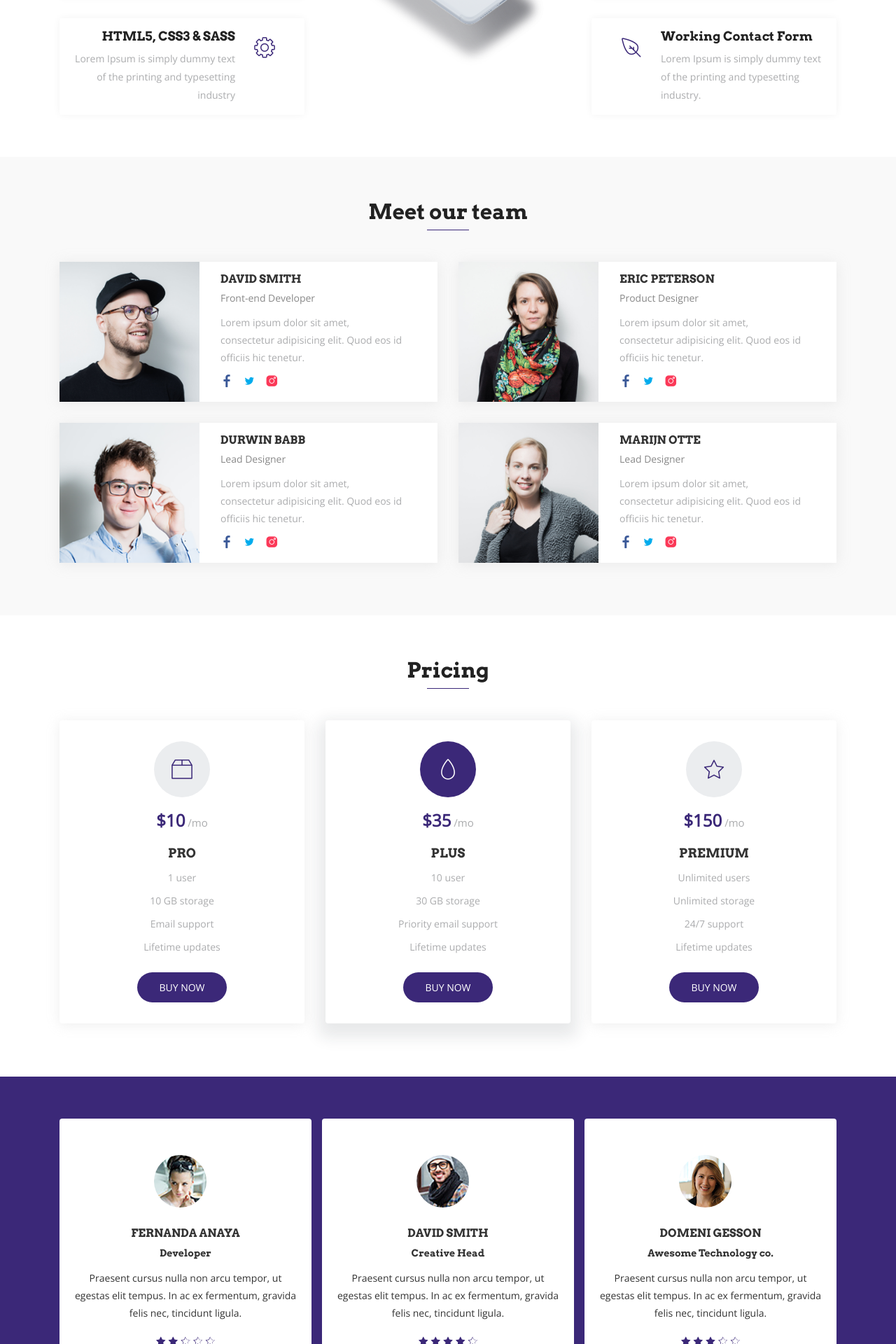
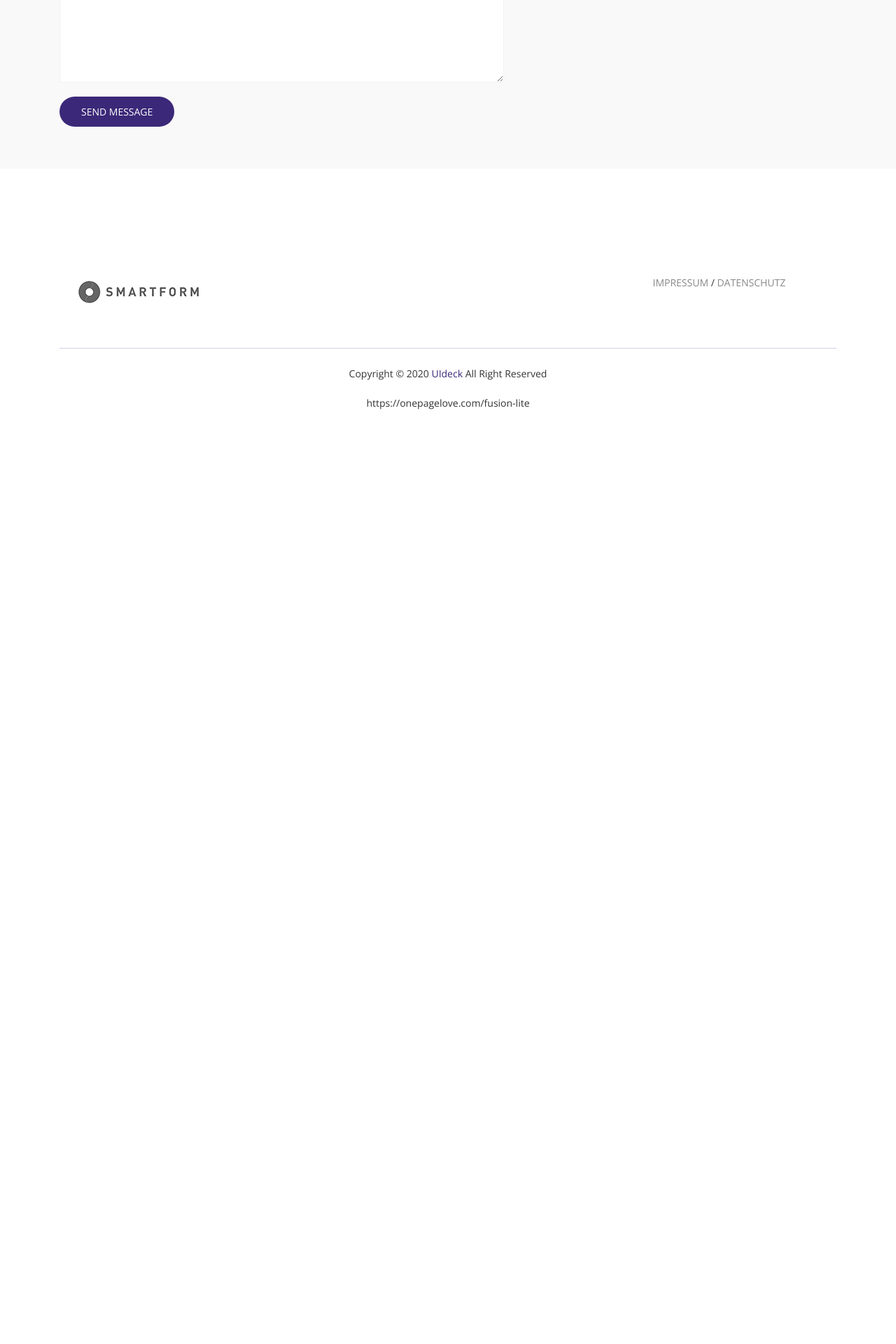
Before and after one commit to pxcemaker/SmartForms, a PHP site: page / in a window 1280 px wide. Shown: the part 2480-4400 px from the top of the page at 70% size. After the commit the page ends 3065 px from the top, so only its background shows below. Run offline with PHP 8.4, Linux system fonts and the light colour scheme; a map, chart or similar area stays blank; some web fonts are replaced; grey boxes are pictures that could not be loaded.

Commit message:
Sektionen entfernt

```diff
--- a/fusion-opl/assets/css/main.css
+++ b/fusion-opl/assets/css/main.css
@@ -818,7 +818,7 @@ hr {
   padding: 180px 0 80px;
 }
 
-#hero-area .contents .head-title {
+#hero-area .head-title {
   color: #222222;
   font-size: 42px;
   font-weight: 700;
@@ -826,16 +826,19 @@ hr {
   margin-bottom: 10px;
 }
 
-#hero-area .contents .header-button {
+#hero-area .header-button {
   margin-top: 20px;
   color: #222222;
   /*Anpassung*/
   display: flex;
-  justify-content: center;
+  height: 45px;
 }
 
-#hero-area .contents .header-button .btn {
+#hero-area .header-button .btn {
   margin-right: 10px;
+  width: 150px;
+  height: 45px;
+  margin: auto;
 }
 
 .sloder-img {
--- a/fusion-opl/index.html
+++ b/fusion-opl/index.html
@@ -78,13 +78,13 @@
         <div class="container">
           <div class="row">
             <div class="col-lg-7 col-md-12 col-sm-12 col-xs-12">
-              <div class="contents">
+              <!-- <div class="contents"> -->
                 <h2 class="head-title">ONLINE <br>UMFRAGE <br>TOOL.</h2>
                 <p>Umfrage-Tool zur Messung von Marktforschung, <br>Kundenzufriedenheit, Mitarbeiterbeurteilung und <br>vieles mehr.</p>
                 <div class="header-button">
                   <a href="#" class="btn btn-border" id="start-btn">LOSLEGEN</i></a>
                 </div>
-              </div>
+              <!-- </div> -->
             </div>
             <div class="col-lg-5 col-md-12 col-sm-12 col-xs-12">
               <div class="intro-img">
@@ -114,7 +114,7 @@
                 <i class="lni-cog"></i>
               </div>
               <div class="services-content">
-                <h3><a href="#">Easy To Used</a></h3>
+                <h3><a href="#">kostenlos</a></h3>
                 <p>Ut maximus enim dolor. Aenean auctor risus eget tincidunt lobortis. Donec tincidunt bibendum gravida. </p>
               </div>
             </div>
@@ -126,7 +126,7 @@
                 <i class="lni-stats-up"></i>
               </div>
               <div class="services-content">
-                <h3><a href="#">Awesome Design</a></h3>
+                <h3><a href="#">schöne Vorlagen</a></h3>
                 <p>Ut maximus enim dolor. Aenean auctor risus eget tincidunt lobortis. Donec tincidunt bibendum gravida. </p>
               </div>
             </div>
@@ -138,7 +138,7 @@
                 <i class="lni-users"></i>
               </div>
               <div class="services-content">
-                <h3><a href="#">Easy To Customize</a></h3>
+                <h3><a href="#">intuitive Bedienung</a></h3>
                 <p>Ut maximus enim dolor. Aenean auctor risus eget tincidunt lobortis. Donec tincidunt bibendum gravida. </p>
               </div>
             </div>
@@ -150,31 +150,7 @@
                 <i class="lni-layers"></i>
               </div>
               <div class="services-content">
-                <h3><a href="#">UI/UX Design</a></h3>
-                <p>Ut maximus enim dolor. Aenean auctor risus eget tincidunt lobortis. Donec tincidunt bibendum gravida. </p>
-              </div>
-            </div>
-          </div>
-          <!-- Services item -->
-          <div class="col-md-6 col-lg-4 col-xs-12">
-            <div class="services-item wow fadeInRight" data-wow-delay="1.5s">
-              <div class="icon">
-                <i class="lni-mobile"></i>
-              </div>
-              <div class="services-content">
-                <h3><a href="#">App Development</a></h3>
-                <p>Ut maximus enim dolor. Aenean auctor risus eget tincidunt lobortis. Donec tincidunt bibendum gravida. </p>
-              </div>
-            </div>
-          </div>
-          <!-- Services item -->
-          <div class="col-md-6 col-lg-4 col-xs-12">
-            <div class="services-item wow fadeInRight" data-wow-delay="1.8s">
-              <div class="icon">
-                <i class="lni-rocket"></i>
-              </div>
-              <div class="services-content">
-                <h3><a href="#">User Friendly interface</a></h3>
+                <h3><a href="#">easy Teilen</a></h3>
                 <p>Ut maximus enim dolor. Aenean auctor risus eget tincidunt lobortis. Donec tincidunt bibendum gravida. </p>
               </div>
             </div>
@@ -211,354 +187,6 @@
       </div>
     </div>
     <!-- About Section End -->
-
-    <!-- Features Section Start -->
-    <section id="features" class="section-padding">
-      <div class="container">
-        <div class="section-header text-center">
-          <h2 class="section-title wow fadeInDown" data-wow-delay="0.3s">Awesome Features</h2>
-          <div class="shape wow fadeInDown" data-wow-delay="0.3s"></div>
-        </div>
-        <div class="row">
-          <div class="col-lg-4 col-md-12 col-sm-12 col-xs-12">
-            <div class="content-left">
-              <div class="box-item wow fadeInLeft" data-wow-delay="0.3s">
-                <span class="icon">
-                  <i class="lni-rocket"></i>
-                </span>
-                <div class="text">
-                  <h4>Bootstrap 4 Based</h4>
-                  <p>Lorem Ipsum is simply dummy text of the printing and typesetting industry.</p>
-                </div>
-              </div>
-              <div class="box-item wow fadeInLeft" data-wow-delay="0.6s">
-                <span class="icon">
-                  <i class="lni-laptop-phone"></i>
-                </span>
-                <div class="text">
-                  <h4>Fully Responsive</h4>
-                  <p>Lorem Ipsum is simply dummy text of the printing and typesetting industry.</p>
-                </div>
-              </div>
-              <div class="box-item wow fadeInLeft" data-wow-delay="0.9s">
-                <span class="icon">
-                  <i class="lni-cog"></i>
-                </span>
-                <div class="text">
-                  <h4>HTML5, CSS3 & SASS</h4>
-                  <p>Lorem Ipsum is simply dummy text of the printing and typesetting industry</p>
-                </div>
-              </div>
-            </div>
-          </div>
-          <div class="col-lg-4 col-md-12 col-sm-12 col-xs-12">
-            <div class="show-box wow fadeInUp" data-wow-delay="0.3s">
-              <img src="assets/img/feature/intro-mobile.png" alt="">
-            </div>
-          </div>
-          <div class="col-lg-4 col-md-12 col-sm-12 col-xs-12">
-            <div class="content-right">
-              <div class="box-item wow fadeInRight" data-wow-delay="0.3s">
-                <span class="icon">
-                  <i class="lni-leaf"></i>
-                </span>
-                <div class="text">
-                  <h4>Modern Design</h4>
-                  <p>Lorem Ipsum is simply dummy text of the printing and typesetting industry</p>
-                </div>
-              </div>
-              <div class="box-item wow fadeInRight" data-wow-delay="0.6s">
-                <span class="icon">
-                  <i class="lni-layers"></i>
-                </span>
-                <div class="text">
-                  <h4>Multi-purpose Template</h4>
-                  <p>Lorem Ipsum is simply dummy text of the printing and typesetting industry.</p>
-                </div>
-              </div>
-              <div class="box-item wow fadeInRight" data-wow-delay="0.9s">
-                <span class="icon">
-                  <i class="lni-leaf"></i>
-                </span>
-                <div class="text">
-                  <h4>Working Contact Form</h4>
-                  <p>Lorem Ipsum is simply dummy text of the printing and typesetting industry.</p>
-                </div>
-              </div>
-            </div>
-          </div>
-        </div>
-      </div>
-    </section>
-    <!-- Features Section End -->
-
-    <!-- Team Section Start -->
-    <section id="team" class="section-padding bg-gray">
-      <div class="container">
-        <div class="section-header text-center">
-          <h2 class="section-title wow fadeInDown" data-wow-delay="0.3s">Meet our team</h2>
-          <div class="shape wow fadeInDown" data-wow-delay="0.3s"></div>
-        </div>
-        <div class="row">
-          <div class="col-lg-6 col-md-12 col-xs-12">
-            <!-- Team Item Starts -->
-            <div class="team-item wow fadeInRight" data-wow-delay="0.2s">
-              <div class="team-img">
-                <img class="img-fluid" src="assets/img/team/team-01.png" alt="">
-              </div>
-              <div class="contetn">
-                <div class="info-text">
-                  <h3><a href="#">David Smith</a></h3>
-                  <p>Front-end Developer</p>
-                </div>
-                <p>Lorem ipsum dolor sit amet, consectetur adipisicing elit. Quod eos id officiis hic tenetur.</p>
-                <ul class="social-icons">
-                  <li><a href="#"><i class="lni-facebook-filled" aria-hidden="true"></i></a></li>
-                  <li><a href="#"><i class="lni-twitter-filled" aria-hidden="true"></i></a></li>
-                  <li><a href="#"><i class="lni-instagram-filled" aria-hidden="true"></i></a></li>
-                </ul>
-              </div>
-            </div>
-            <!-- Team Item Ends -->
-          </div>
-          <div class="col-lg-6 col-md-12 col-xs-12">
-            <!-- Team Item Starts -->
-            <div class="team-item wow fadeInRight" data-wow-delay="0.4s">
-              <div class="team-img">
-                <img class="img-fluid" src="assets/img/team/team-02.png" alt="">
-              </div>
-              <div class="contetn">
-                <div class="info-text">
-                  <h3><a href="#">ERIC PETERSON</a></h3>
-                  <p>Product Designer</p>
-                </div>
-                <p>Lorem ipsum dolor sit amet, consectetur adipisicing elit. Quod eos id officiis hic tenetur.</p>
-                <ul class="social-icons">
-                  <li><a href="#"><i class="lni-facebook-filled" aria-hidden="true"></i></a></li>
-                  <li><a href="#"><i class="lni-twitter-filled" aria-hidden="true"></i></a></li>
-                  <li><a href="#"><i class="lni-instagram-filled" aria-hidden="true"></i></a></li>
-                </ul>
-              </div>
-            </div>
-            <!-- Team Item Ends -->
-          </div>
-          <div class="col-lg-6 col-md-12 col-xs-12">
-            <!-- Team Item Starts -->
-            <div class="team-item wow fadeInRight" data-wow-delay="0.6s">
-              <div class="team-img">
-                <img class="img-fluid" src="assets/img/team/team-03.png" alt="">
-              </div>
-              <div class="contetn">
-                <div class="info-text">
-                  <h3><a href="#">DURWIN BABB</a></h3>
-                  <p>Lead Designer</p>
-                </div>
-                <p>Lorem ipsum dolor sit amet, consectetur adipisicing elit. Quod eos id officiis hic tenetur.</p>
-                <ul class="social-icons">
-                  <li><a href="#"><i class="lni-facebook-filled" aria-hidden="true"></i></a></li>
-                  <li><a href="#"><i class="lni-twitter-filled" aria-hidden="true"></i></a></li>
-                  <li><a href="#"><i class="lni-instagram-filled" aria-hidden="true"></i></a></li>
-                </ul>
-              </div>
-            </div>
-            <!-- Team Item Ends -->
-          </div>
-          <div class="col-lg-6 col-md-12 col-xs-12">
-            <!-- Team Item Starts -->
-            <div class="team-item wow fadeInRight" data-wow-delay="0.8s">
-              <div class="team-img">
-                <img class="img-fluid" src="assets/img/team/team-04.png" alt="">
-              </div>
-              <div class="contetn">
-                <div class="info-text">
-                  <h3><a href="#">MARIJN OTTE</a></h3>
-                  <p>Lead Designer</p>
-                </div>
-                <p>Lorem ipsum dolor sit amet, consectetur adipisicing elit. Quod eos id officiis hic tenetur.</p>
-                <ul class="social-icons">
-                  <li><a href="#"><i class="lni-facebook-filled" aria-hidden="true"></i></a></li>
-                  <li><a href="#"><i class="lni-twitter-filled" aria-hidden="true"></i></a></li>
-                  <li><a href="#"><i class="lni-instagram-filled" aria-hidden="true"></i></a></li>
-                </ul>
-              </div>
-            </div>
-            <!-- Team Item Ends -->
-          </div>
-        </div>
-      </div>
-    </section>
-    <!-- Team Section End -->
-
-    <!-- Pricing section Start -->
-    <section id="pricing" class="section-padding">
-      <div class="container">
-        <div class="section-header text-center">
-          <h2 class="section-title wow fadeInDown" data-wow-delay="0.3s">Pricing</h2>
-          <div class="shape wow fadeInDown" data-wow-delay="0.3s"></div>
-        </div>
-        <div class="row">
-          <div class="col-lg-4 col-md-6 col-xs-12">
-            <div class="table wow fadeInLeft" data-wow-delay="1.2s">
-              <div class="icon-box">
-                <i class="lni-package"></i>
-              </div>
-              <div class="pricing-header">
-                <p class="price-value">$10<span> /mo</span></p>
-              </div>
-              <div class="title">
-                <h3>Pro</h3>
-              </div>
-              <ul class="description">
-                <li>1 user</li>
-                <li>10 GB storage</li>
-                <li>Email support</li>
-                <li>Lifetime updates</li>
-              </ul>
-              <button class="btn btn-common">Buy Now</button>
-            </div>
-          </div>
-          <div class="col-lg-4 col-md-6 col-xs-12 active">
-            <div class="table wow fadeInUp" id="active-tb" data-wow-delay="1.2s">
-              <div class="icon-box">
-                <i class="lni-drop"></i>
-              </div>
-              <div class="pricing-header">
-                <p class="price-value">$35<span> /mo</span></p>
-              </div>
-              <div class="title">
-                <h3>Plus</h3>
-              </div>
-              <ul class="description">
-                <li>10 user</li>
-                <li>30 GB storage</li>
-                <li>Priority email support</li>
-                <li>Lifetime updates</li>
-              </ul>
-              <button class="btn btn-common">Buy Now</button>
-           </div>
-          </div>
-          <div class="col-lg-4 col-md-6 col-xs-12">
-            <div class="table wow fadeInRight" data-wow-delay="1.2s">
-              <div class="icon-box">
-                <i class="lni-star"></i>
-              </div>
-              <div class="pricing-header">
-                <p class="price-value">$150<span> /mo</span></p>
-              </div>
-              <div class="title">
-                <h3>Premium</h3>
-              </div>
-              <ul class="description">
-                <li>Unlimited users</li>
-                <li>Unlimited storage</li>
-                <li>24/7 support</li>
-                <li>Lifetime updates</li>
-              </ul>
-              <button class="btn btn-common">Buy Now</button>
-            </div>
-          </div>
-        </div>
-      </div>
-    </section>
-    <!-- Pricing Table Section End -->
-
-    <!-- Testimonial Section Start -->
-    <section id="testimonial" class="testimonial section-padding">
-      <div class="container">
-        <div class="row justify-content-center">
-          <div class="col-lg-12 col-md-12 col-sm-12 col-xs-12">
-            <div id="testimonials" class="owl-carousel wow fadeInUp" data-wow-delay="1.2s">
-              <div class="item">
-                <div class="testimonial-item">
-                  <div class="img-thumb">
-                    <img src="assets/img/testimonial/img1.jpg" alt="">
-                  </div>
-                  <div class="info">
-                    <h2><a href="#">David Smith</a></h2>
-                    <h3><a href="#">Creative Head</a></h3>
-                  </div>
-                  <div class="content">
-                    <p class="description">Praesent cursus nulla non arcu tempor, ut egestas elit tempus. In ac ex fermentum, gravida felis nec, tincidunt ligula.</p>
-                    <div class="star-icon mt-3">
-                      <span><i class="lni-star-filled"></i></span>
-                      <span><i class="lni-star-filled"></i></span>
-                      <span><i class="lni-star-filled"></i></span>
-                      <span><i class="lni-star-filled"></i></span>
-                      <span><i class="lni-star-half"></i></span>
-                    </div>
-                  </div>
-                </div>
-              </div>
-              <div class="item">
-                <div class="testimonial-item">
-                  <div class="img-thumb">
-                    <img src="assets/img/testimonial/img2.jpg" alt="">
-                  </div>
-                  <div class="info">
-                    <h2><a href="#">Domeni GEsson</a></h2>
-                    <h3><a href="#">Awesome Technology co.</a></h3>
-                  </div>
-                  <div class="content">
-                    <p class="description">Praesent cursus nulla non arcu tempor, ut egestas elit tempus. In ac ex fermentum, gravida felis nec, tincidunt ligula.</p>
-                    <div class="star-icon mt-3">
-                      <span><i class="lni-star-filled"></i></span>
-                      <span><i class="lni-star-filled"></i></span>
-                      <span><i class="lni-star-filled"></i></span>
-                      <span><i class="lni-star-half"></i></span>
-                      <span><i class="lni-star-half"></i></span>
-                    </div>
-                  </div>
-                </div>
-              </div>
-              <div class="item">
-                <div class="testimonial-item">
-                  <div class="img-thumb">
-                    <img src="assets/img/testimonial/img3.jpg" alt="">
-                  </div>
-                  <div class="info">
-                    <h2><a href="#">Dommini Albert</a></h2>
-                    <h3><a href="#">Nesnal Design co.</a></h3>
-                  </div>
-                  <div class="content">
-                    <p class="description">Praesent cursus nulla non arcu tempor, ut egestas elit tempus. In ac ex fermentum, gravida felis nec, tincidunt ligula.</p>
-                    <div class="star-icon mt-3">
-                      <span><i class="lni-star-filled"></i></span>
-                      <span><i class="lni-star-filled"></i></span>
-                      <span><i class="lni-star-filled"></i></span>
-                      <span><i class="lni-star-filled"></i></span>
-                      <span><i class="lni-star-half"></i></span>
-                    </div>
-                  </div>
-                </div>
-              </div>
-              <div class="item">
-                <div class="testimonial-item">
-                  <div class="img-thumb">
-                    <img src="assets/img/testimonial/img4.jpg" alt="">
-                  </div>
-                  <div class="info">
-                    <h2><a href="#">Fernanda Anaya</a></h2>
-                    <h3><a href="#">Developer</a></h3>
-                  </div>
-                  <div class="content">
-                    <p class="description">Praesent cursus nulla non arcu tempor, ut egestas elit tempus. In ac ex fermentum, gravida felis nec, tincidunt ligula.</p>
-                    <div class="star-icon mt-3">
-                      <span><i class="lni-star-filled"></i></span>
-                      <span><i class="lni-star-filled"></i></span>
-                      <span><i class="lni-star-half"></i></span>
-                      <span><i class="lni-star-half"></i></span>
-                      <span><i class="lni-star-half"></i></span>
-                    </div>
-                  </div>
-                </div>
-              </div>
-            </div>
-          </div>
-        </div>
-      </div>
-    </section>
-
-    <!-- Testimonial Section End -->
 
     <!-- Call To Action Section Start -->
     <section id="cta" class="section-padding">
@@ -661,6 +289,7 @@
             <div class="col-md-12">
               <div class="copyright-content">
                 <p>Copyright © 2020 <a rel="nofollow" href="https://uideck.com">UIdeck</a> All Right Reserved</p>
+                <p>https://onepagelove.com/fusion-lite</p>
               </div>
             </div>
           </div>
```
Also changed, not shown: fusion-opl/assets/img/icon-vorlagen.png (added).
